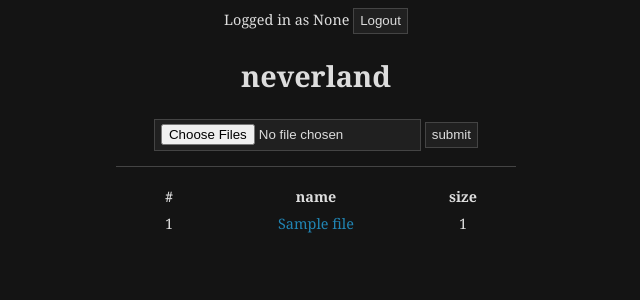
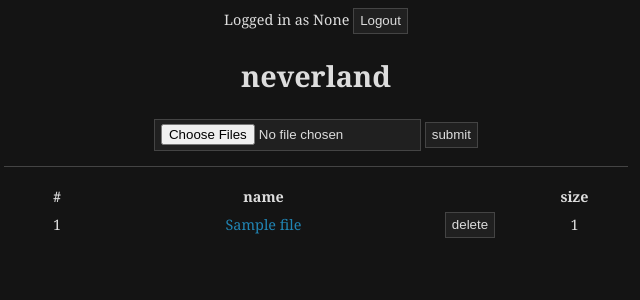
Before and after one commit to Roguezilla/neverland, a Flask app: template templates/index.html in a window 1280 px wide. Shown: the top 300 px of the page, without its empty margins (332-972 px from the left). Run offline with Flask 2, Linux system fonts and the light colour scheme; the template is opened without the code that fills it: most values are stand-ins (such as "Sample title", 1, 10 or a date in 2020).

Commit message:
add delete button, move spinned logic to separate file

```diff
--- a/main.py
+++ b/main.py
@@ -70,14 +70,14 @@ def index():
     if not g.user:
         return redirect(url_for('login'))
 
-    return render_template('index.html', files=file_db['files'])
+    return render_template('index.html', files=file_db['files'] )
 
 @app.route('/upload', methods=['POST'])
 def upload():
     if not g.user:
         return redirect(url_for('login'))
 
-    files = request.files.getlist('inputFile')
+    files = request.files.getlist('file-input')
     for file in files:
         filepath = os.path.join(app.config['UPLOAD_FOLDER'], file.filename)
         file.save(filepath)
@@ -85,7 +85,8 @@ def upload():
         file_db['files'].insert(dict(
             name=file.filename,
             path=filepath,
-            size=humanize.naturalsize(os.stat(filepath).st_size)
+            size=humanize.naturalsize(os.stat(filepath).st_size),
+            uploader=g.user
         ))
 
     return redirect(url_for('index'))
@@ -96,3 +97,16 @@ def download(filename: str):
         return redirect(url_for('login'))
 
     return send_file(file_db['files'].find_one(name=filename)['path'], attachment_filename=filename, as_attachment=True)
+
+@app.route('/delete/<filename>')
+def delete(filename: str):
+    if not g.user:
+        return redirect(url_for('login'))
+
+    if file_db['files'].find_one(name=filename)['uploader'] != g.user:
+        return redirect(url_for('index'))
+
+    os.remove(os.path.join(app.config['UPLOAD_FOLDER'], filename))
+    file_db['files'].delete(name=filename)
+
+    return redirect(url_for('index'))
--- /dev/null
+++ b/static/js/custom.js
@@ -0,0 +1,11 @@
+$(document).ready(function() {
+    $("#upload-file-btn").click(function() {
+        if(!($('#file-input').get(0).files.length === 0)) {
+            $('#loading').show();
+        }
+    });
+
+    $("body").on("click", "#delete-file-btn", function() {
+        location.href = "/delete/" + $(this).attr("filename");
+    });
+});
--- a/templates/index.html
+++ b/templates/index.html
@@ -20,28 +20,32 @@
   		<h1>neverland</h1>
 
   		<form method="POST" action="/upload" enctype="multipart/form-data">
-			<input type="file" name="inputFile" multiple required/>
-			<button type="submit" id="upload-file-btn" onclick="$('#loading').show();">submit</button>
+			<input type="file" name="file-input" id="file-input" multiple required/>
+			<button type="submit" id="upload-file-btn">submit</button>
 		  </form>
 		  <div id="loading" style="display:none;"><img src="{{ url_for('static', filename='images/spinner.gif') }}" alt="" /></div>
 		<hr>
 
-		<table width="400px">
-			<col style="width:10px">
-			<col style="width:300px">
-			<col style="width:20px">
+		<table width="100%">
+			<col style="width:5%">
+			<col style="width:50%">
+			<col style="width:5%">
 			<tr>
 				<th>#</th>
 				<th>name</th>
+				<th></th>
 				<th>size</th>
 			</tr>
 			{% for file in files %}
 			<tr>
 				<td>{{ file['id'] }}</td>
 				<td><a href="/download/{{ file['name'] }}">{{ file['name'] }}</a></td>
+				<td><button id="delete-file-btn" filename="{{file['name']}}">delete</button></td>
 		  		<td>{{ file['size'] }}</td>
 			</tr>
 			{% endfor %}
 		</table>
+
+		<script src="{{ url_for('static', filename='js/custom.js') }}"></script>
 	</body>
 </html>
```
Also changed, not shown: static/css/main.css (line endings or trailing spaces).
